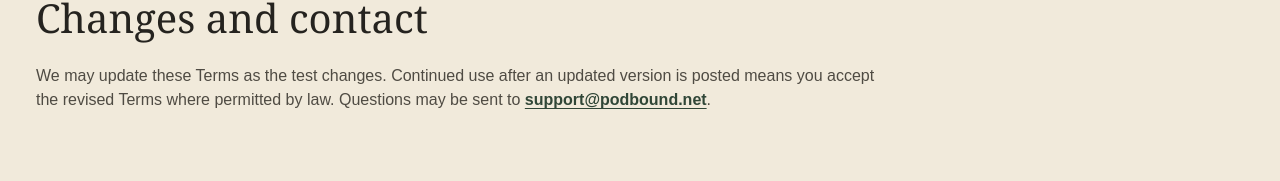
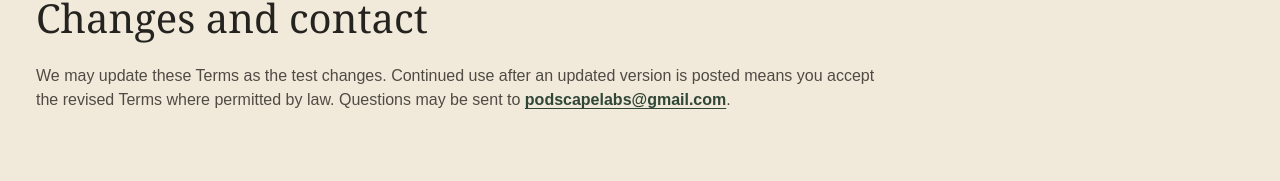
Before and after one commit to podscapelabs/podbound, a Next.js app: page /terms in a window 1280 px wide. Shown: the part 2644-2825 px from the top of the page. Built offline with nearby package versions, Linux system fonts and the light colour scheme; no server answers.

Commit message:
Use temporary PodBound support address
* Use temporary PodBound support address

* Use temporary PodBound support address

```diff
--- a/content/site.ts
+++ b/content/site.ts
@@ -11,7 +11,7 @@ export const siteContent = {
   playtesting:
     "The PodBound Field is currently used for controlled and event-based playtesting.",
   parent: { label: "A Podscape Labs project", href: "https://www.podscapelabs.com" },
-  supportEmail: "support@podbound.net", // Replace when the support inbox is finalized.
+  supportEmail: "podscapelabs@gmail.com", // Temporary until the PodBound support inbox is active.
   social: { facebook: "#", discord: "#" }, // Replace with official profiles.
   testBuild: "V42.2 Ten-Round Playtest",
 } as const;
```
Also changed, not shown: 1 other file (tests, documents, lock files or other folders).
